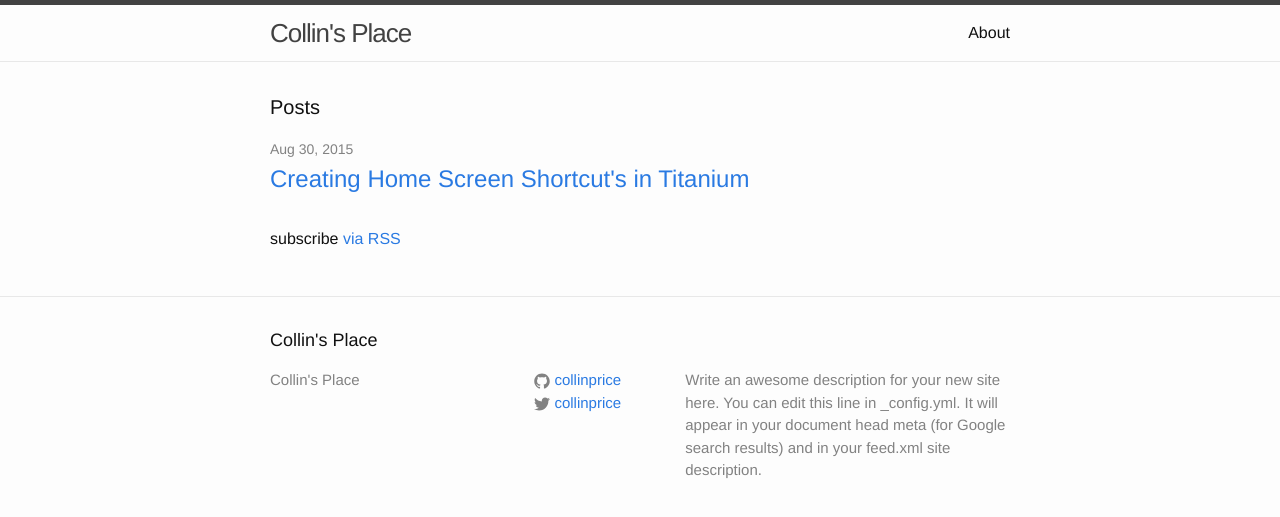
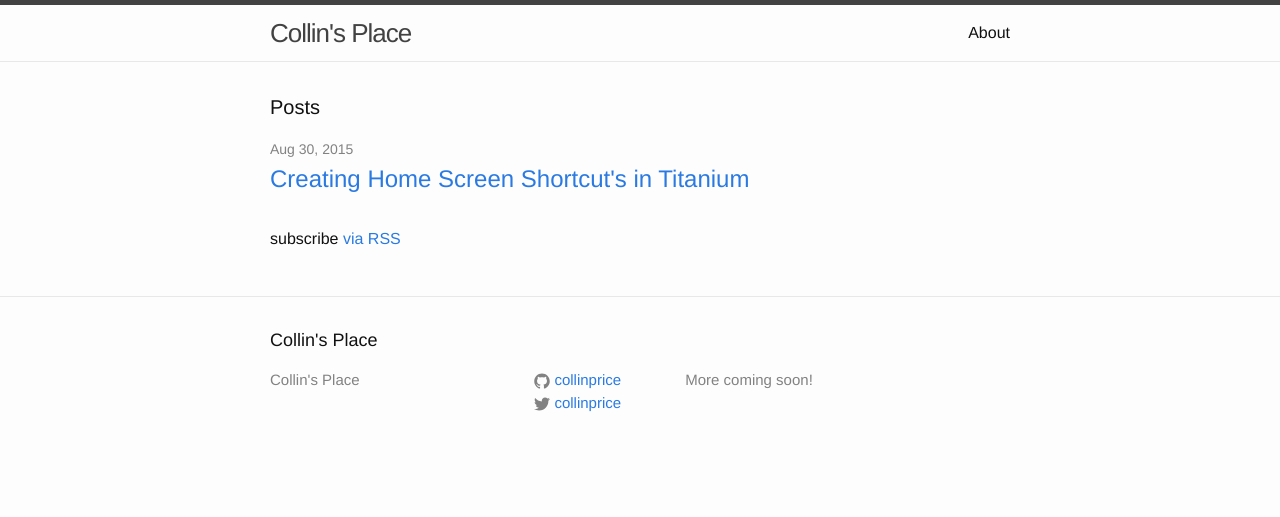
Before and after one commit to collinprice/collinprice.github.com, a Jekyll site: the page built from index.html, in a window 1280 px wide. Shown: the top 517 px of the page. Built offline with Jekyll 4.4.1, drawn with Linux system fonts in a browser that asks for light colours.

Commit message:
small update

```diff
--- a/_config.yml
+++ b/_config.yml
@@ -1,9 +1,7 @@
 # Site settings
 title: Collin's Place
 description: > # this means to ignore newlines until "baseurl:"
-  Write an awesome description for your new site here. You can edit this
-  line in _config.yml. It will appear in your document head meta (for
-  Google search results) and in your feed.xml site description.
+  More coming soon!
 baseurl: "" # the subpath of your site, e.g. /blog/
 url: "http://collinprice.com" # the base hostname & protocol for your site
 twitter_username: collinprice
```
